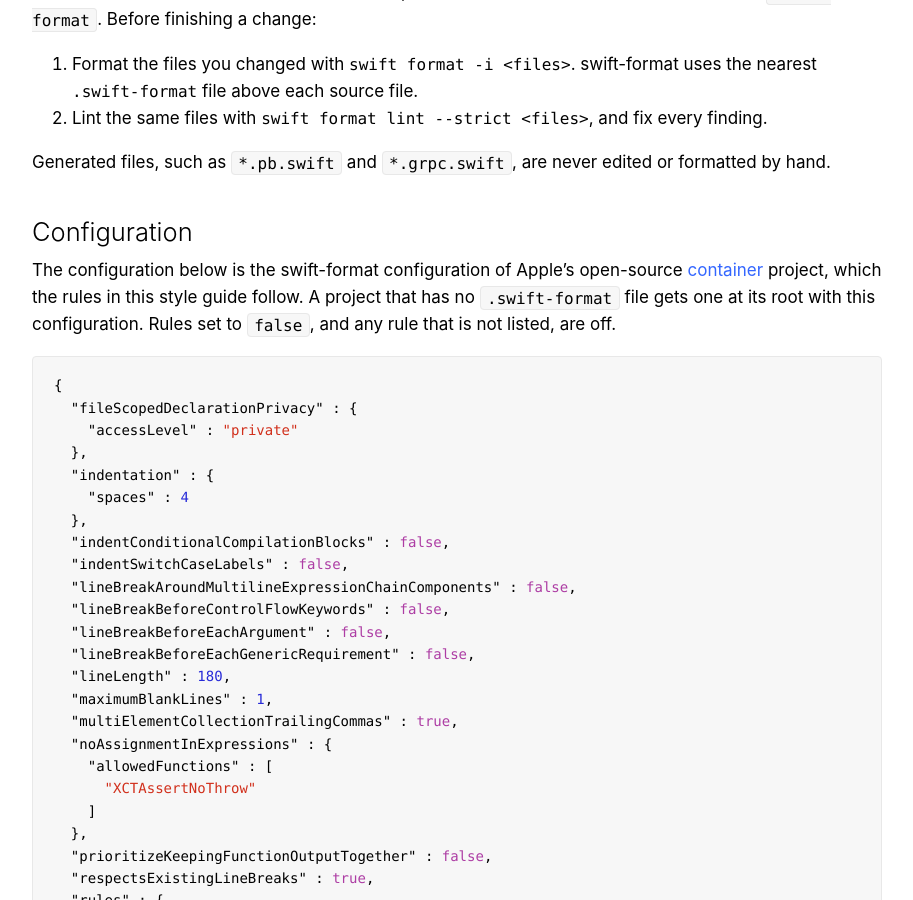
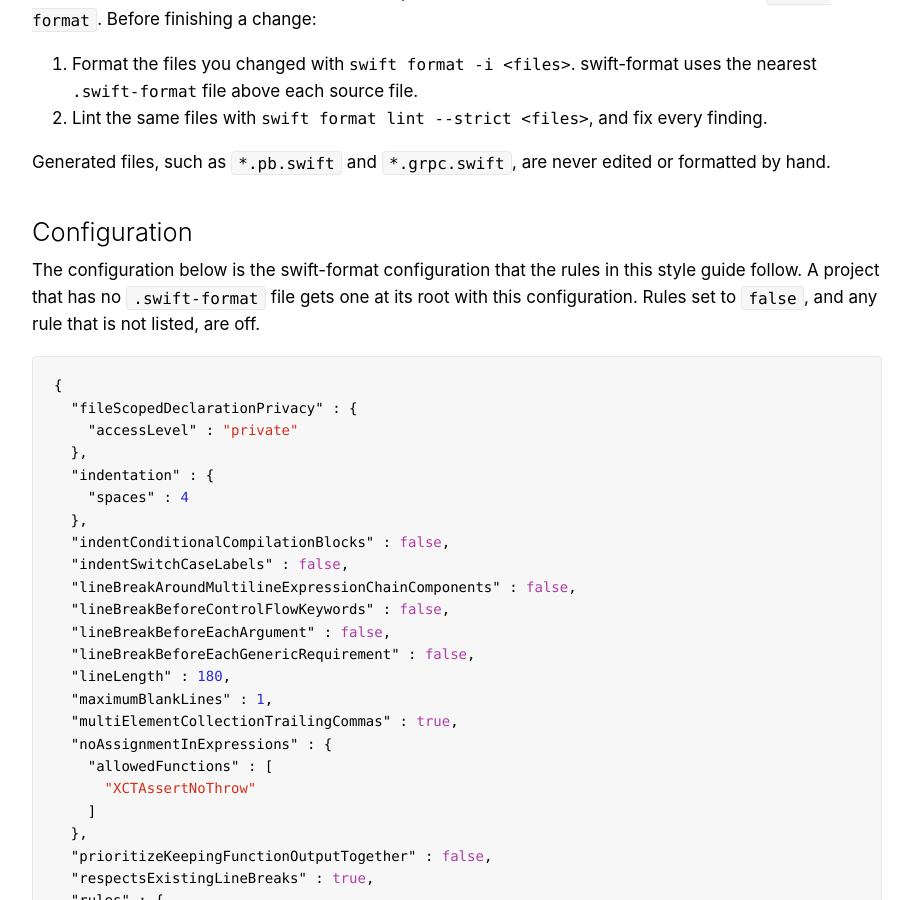
Before and after one commit to armartinez/swift-code-style-guidelines, a Jekyll site: the page built from index.md, in a window 1280 px wide and 900 px high, scrolled down 66667 px. Shown: the whole window, without its empty margins (183-1096 px from the left). Built offline with Jekyll 4.4.1, drawn with Linux system fonts in a browser that asks for light colours.

Commit message:
Remove mentions of the container project
Drop the references to Apple's container project as the source of the
swift-format configuration, in the README and in the Tooling section.

Co-Authored-By: Claude Opus 5.5 <noreply@anthropic.com>

```diff
--- a/index.md
+++ b/index.md
@@ -3140,11 +3140,10 @@ formatted by hand.
 
 ### Configuration
 
-The configuration below is the swift-format configuration of Apple's
-open-source [container](https://github.com/apple/container) project, which the
-rules in this style guide follow. A project that has no `.swift-format` file
-gets one at its root with this configuration. Rules set to `false`, and any rule
-that is not listed, are off.
+The configuration below is the swift-format configuration that the rules in
+this style guide follow. A project that has no `.swift-format` file gets one at
+its root with this configuration. Rules set to `false`, and any rule that is not
+listed, are off.
 
 ~~~ json
 {
```
Also changed, not shown: README.md.
